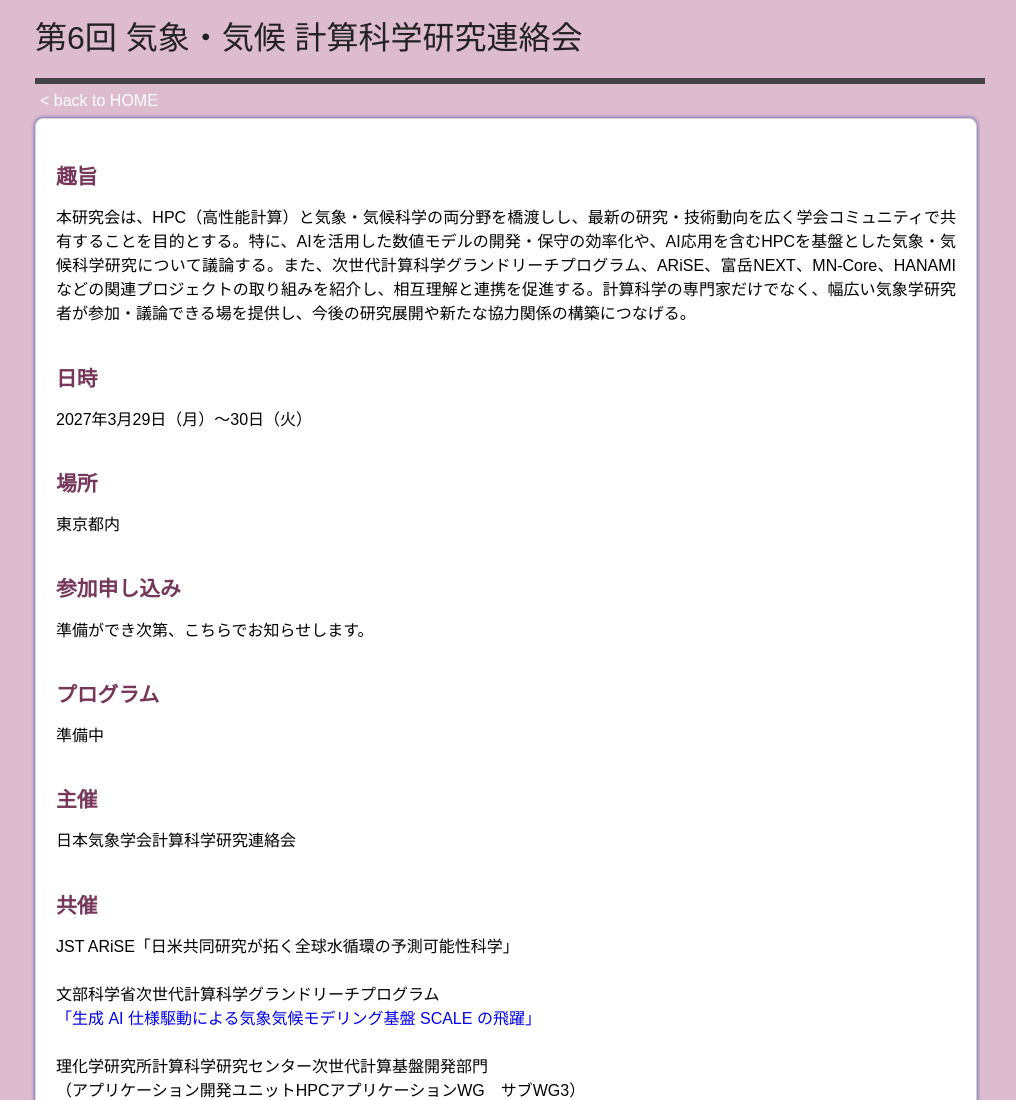
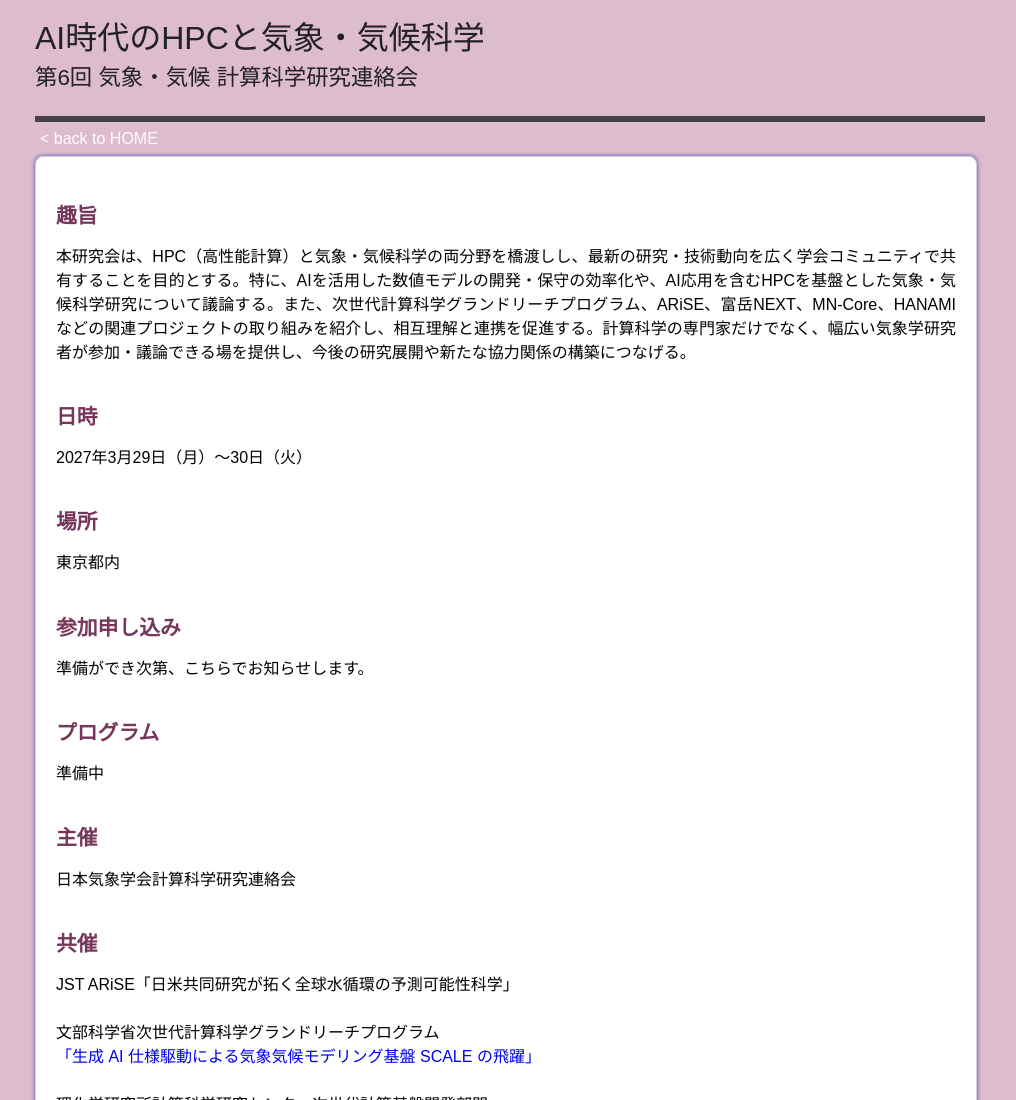
Before and after one commit to metsoc-hpc/metsoc-hpc.github.io, a plain HTML site: page workshops/202703/index.html in a window 1280 px wide. Shown: the top 1100 px of the page, without its empty margins (130-1146 px from the left). Drawn offline with Linux system fonts and the light colour scheme.

Commit message:
第6回研究連絡会にタイトル「AI時代のHPCと気象・気候科学」を追加し、トップページのお知らせに掲載
Co-Authored-By: Claude Opus 5.5 <noreply@anthropic.com>
Claude-Session: https://claude.ai/code/session_01Tvvr19zQyL2tLgRY5QSKup

```diff
--- a/workshops/202703/index.html
+++ b/workshops/202703/index.html
@@ -2,7 +2,7 @@
 <html lang="ja">
   <head>
     <meta charset="utf-8" />
-    <title>第6回 気象・気候 計算科学研究連絡会</title>
+    <title>AI時代のHPCと気象・気候科学 - 第6回 気象・気候 計算科学研究連絡会</title>
     <link rel="stylesheet" href="../../style.css" />
     <meta http-equiv="Content-Type" content="text/html; charset=UTF-8" />
   </head>
@@ -10,7 +10,7 @@
   <body>
 
     <header>
-        <h1>第6回 気象・気候 計算科学研究連絡会</h1>
+        <h1>AI時代のHPCと気象・気候科学<br><span style="font-size: 0.7em;">第6回 気象・気候 計算科学研究連絡会</span></h1>
     </header>
 
     <ribbon>
```
Also changed, not shown: index.html (+1 -0 lines).
